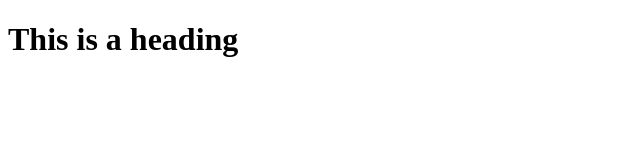
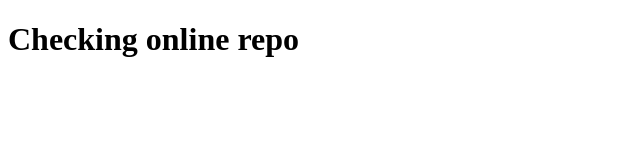
Before and after one commit to sbarn7/Git-Practice, a plain HTML site: page index.html in a window 1280 px wide. Shown: the whole page, without its empty margins (0-640 px from the left). Drawn offline with Linux system fonts and the light colour scheme.

Commit message:
testing online repo

```diff
--- a/index.html
+++ b/index.html
@@ -5,6 +5,6 @@
     <title>Learning Git</title>
   </head>
   <body>
-    <h1>This is a heading</h1>
+    <h1>Checking online repo</h1>
   </body>
 </html>
```
